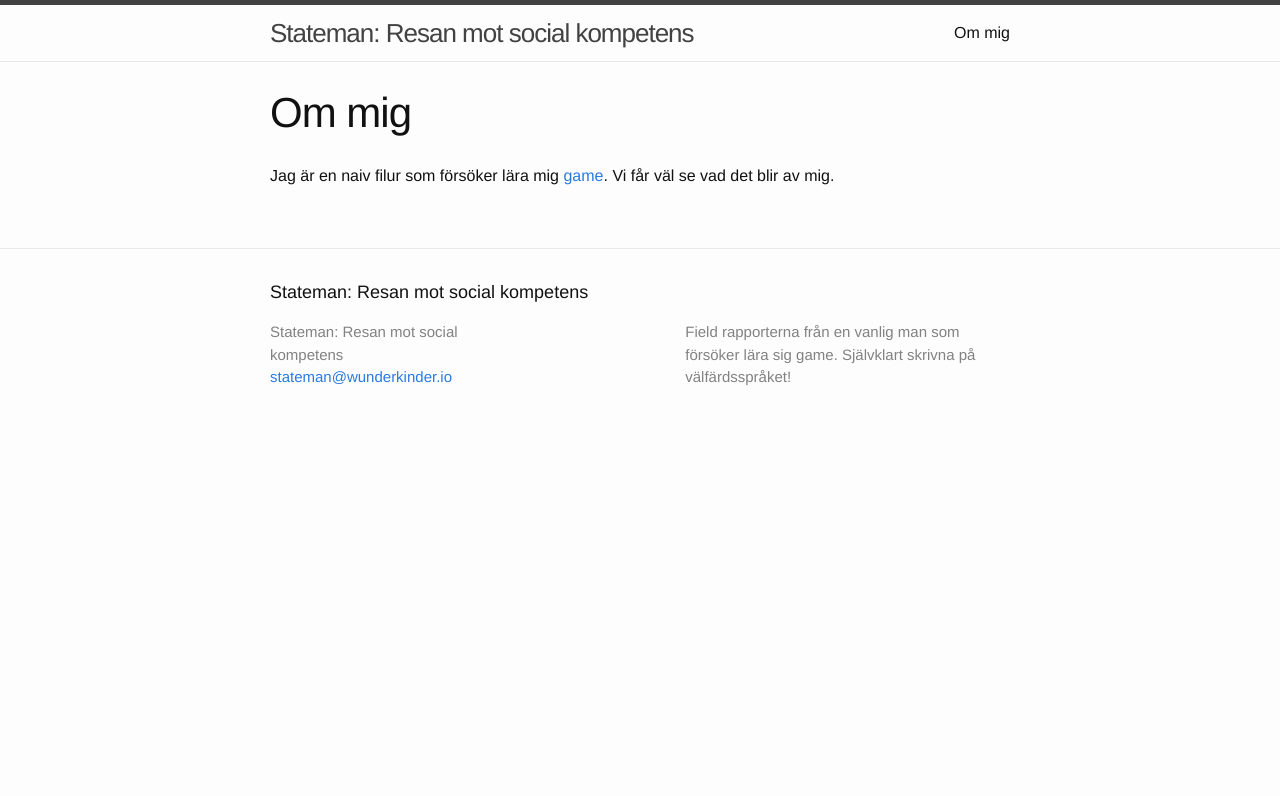
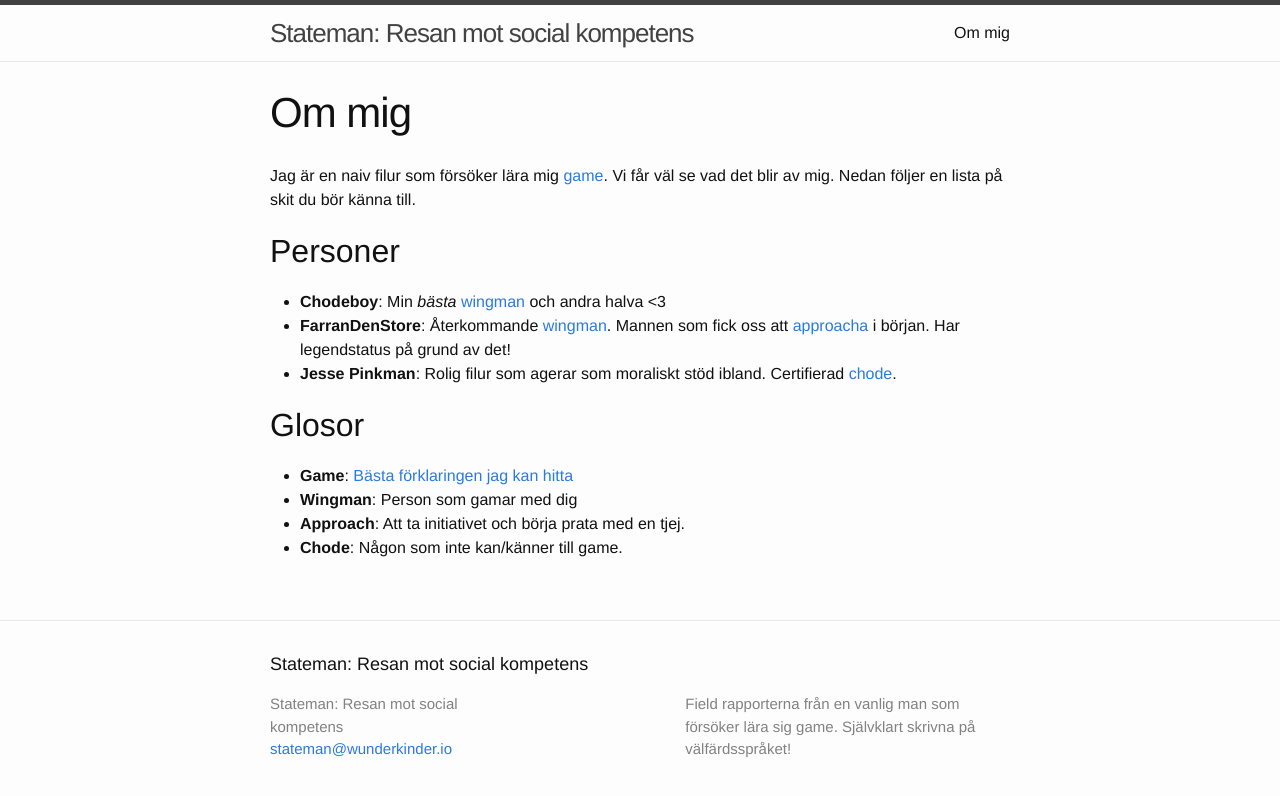
Before and after one commit to state-man/state-man.github.io, a Jekyll site: the page built from about.md, in a window 1280 px wide. Shown: the top 796 px of the page. Built offline with Jekyll 4.4.1, drawn with Linux system fonts in a browser that asks for light colours.

Commit message:
Add "Personer" & "Glosor" to "Om mig"

```diff
--- a/about.md
+++ b/about.md
@@ -4,4 +4,16 @@ title: Om mig
 permalink: /om-mig/
 ---
 
-Jag är en naiv filur som försöker lära mig [game](https://www.youtube.com/watch?v=w65qBE-5fWg). Vi får väl se vad det blir av mig.
+Jag är en naiv filur som försöker lära mig [game](https://www.youtube.com/watch?v=w65qBE-5fWg). Vi får väl se vad det blir av mig. Nedan följer en lista på skit du bör känna till.
+
+## Personer
+- **Chodeboy**: Min *bästa* [wingman](#wingman) och andra halva <3
+- **FarranDenStore**: Återkommande [wingman](#wingman). Mannen som fick oss att [approacha](#approach) i början. Har legendstatus på grund av det!
+- **Jesse Pinkman**: Rolig filur som agerar som moraliskt stöd ibland. Certifierad [chode](#chode).
+
+
+## Glosor
+- **Game**: [Bästa förklaringen jag kan hitta](https://www.youtube.com/watch?v=w65qBE-5fWg)
+- <a name="wingman"></a>**Wingman**: Person som gamar med dig
+- <a name="approach"></a>**Approach**: Att ta initiativet och börja prata med en tjej.
+- <a name="chode"></a>**Chode**: Någon som inte kan/känner till game.
```
